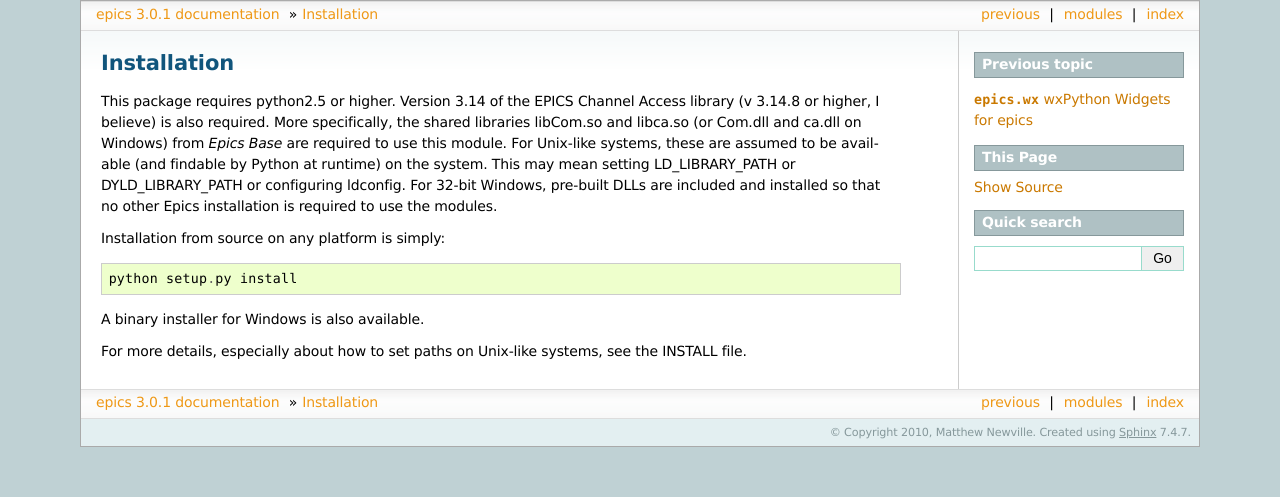
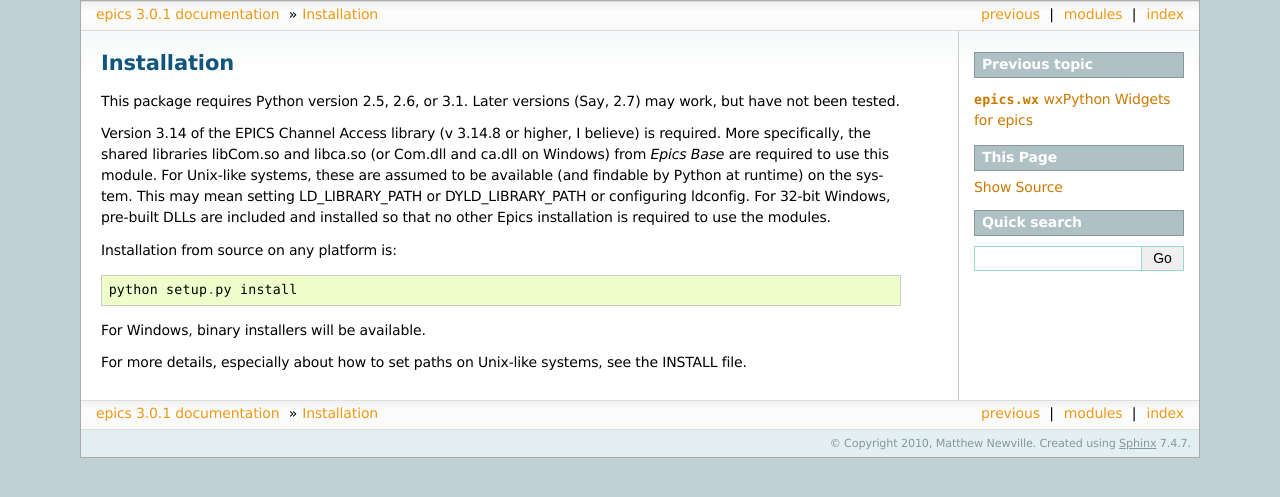
Before and after one commit to pyepics/pyepics, a Sphinx documentation site: the page built from doc/installation.rst, in a window 1280 px wide. Shown: the top 497 px of the page. Built offline with Sphinx 7.4.7, drawn with Linux system fonts in a browser that asks for light colours; formulas are drawn with MathJax 3.

Commit message:
git-svn-id: http://millenia.cars.aps.anl.gov/svn/pyepics3@112 ac7fc886-e22a-4fb8-a9e7-517b44086b78

```diff
--- a/doc/installation.rst
+++ b/doc/installation.rst
@@ -2,21 +2,23 @@
 Installation
 ============
 
-This package requires python2.5 or higher.  Version 3.14 of the EPICS
-Channel Access library (v 3.14.8 or higher, I believe) is also required.
-More specifically, the shared libraries libCom.so and libca.so (or Com.dll
-and ca.dll on Windows) from *Epics Base* are required to use this module.
-For Unix-like systems, these are assumed to be available (and findable by
-Python at runtime) on the system. This may mean setting LD_LIBRARY_PATH or
-DYLD_LIBRARY_PATH or configuring ldconfig.   For 32-bit Windows, pre-built
-DLLs are included and installed so that no other Epics installation is
-required to use the modules.
+This package requires Python version 2.5, 2.6, or 3.1.  Later versions
+(Say, 2.7) may work, but have not been tested.
 
-Installation from source on any platform is simply::
+Version 3.14 of the EPICS Channel Access library (v 3.14.8 or higher, I
+believe) is required.  More specifically, the shared libraries libCom.so
+and libca.so (or Com.dll and ca.dll on Windows) from *Epics Base* are
+required to use this module.  For Unix-like systems, these are assumed to
+be available (and findable by Python at runtime) on the system. This may
+mean setting LD_LIBRARY_PATH or DYLD_LIBRARY_PATH or configuring ldconfig.
+For 32-bit Windows, pre-built DLLs are included and installed so that no
+other Epics installation is required to use the modules.
+
+Installation from source on any platform is::
 
    python setup.py install
 
-A binary installer for Windows is also available.
+For Windows, binary installers will be available.
 
 For more details, especially about how to set paths on Unix-like systems,
 see the INSTALL file.
```
Also changed, not shown: doc/overview.rst (+11 -6 lines).
